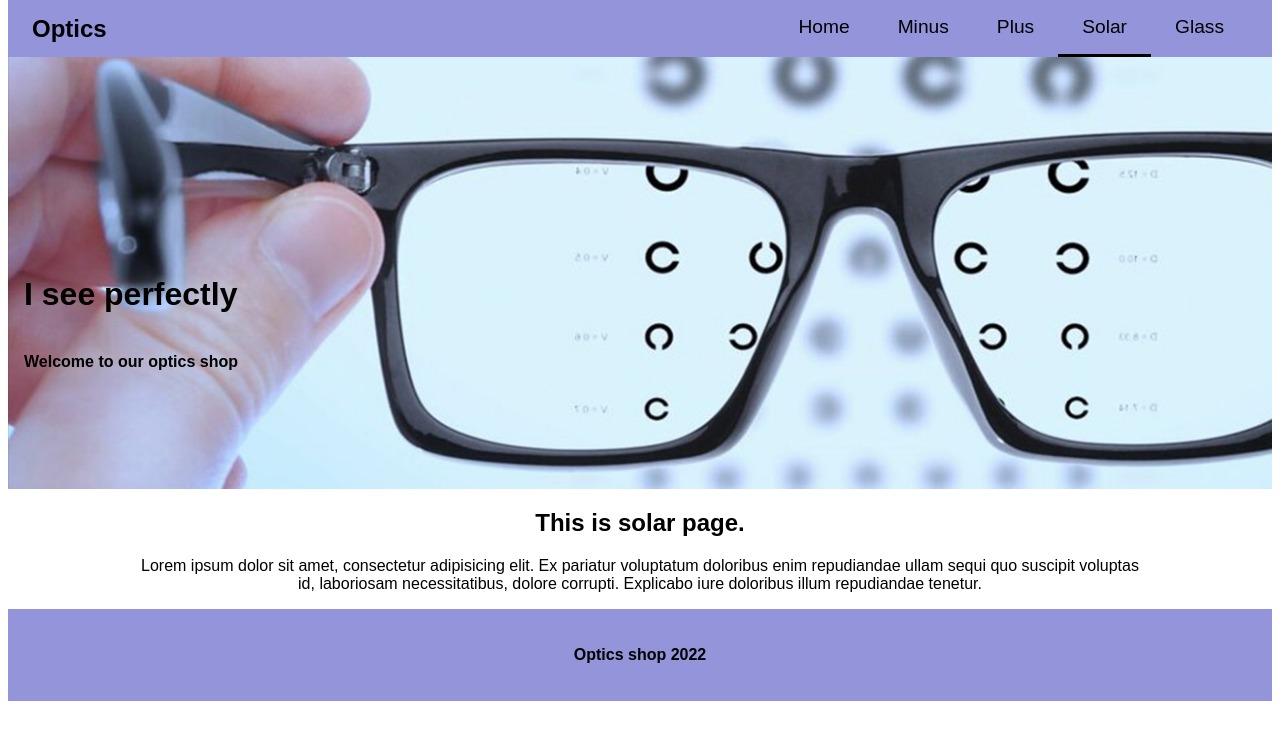
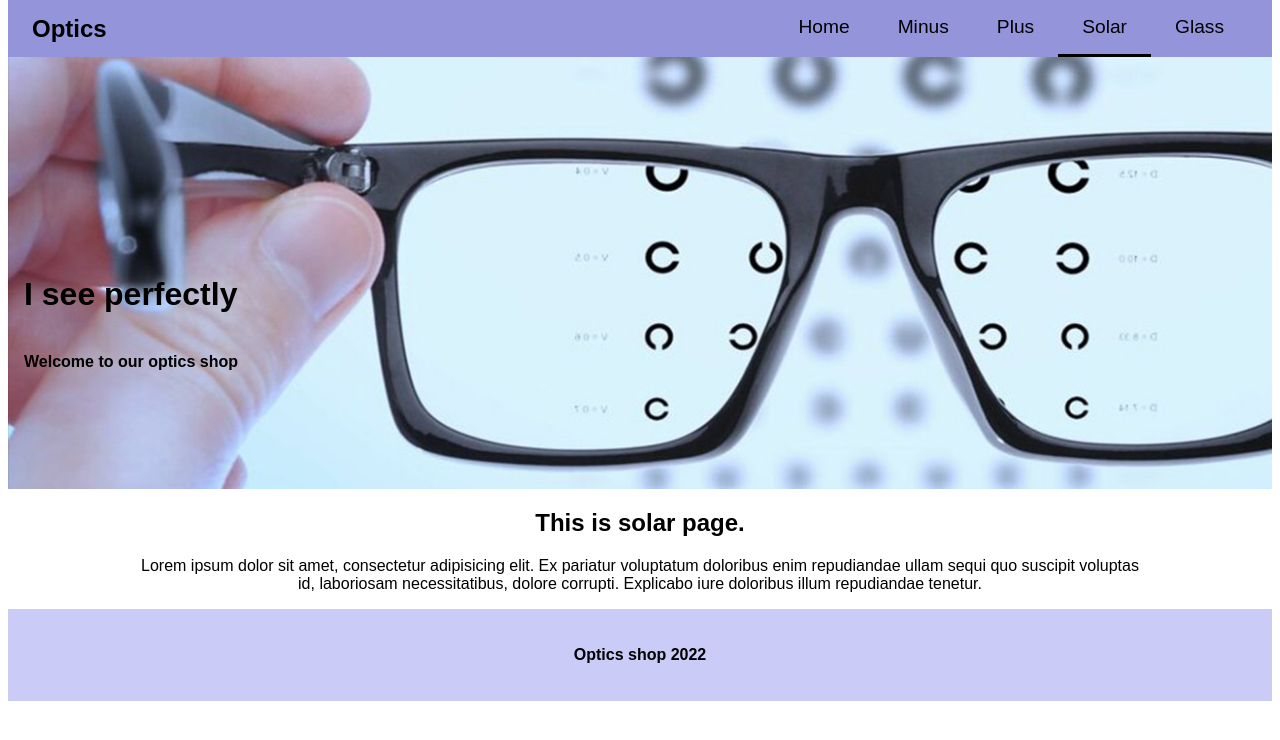
Before and after one commit to yryskulKuttubaeva/diploma, a React (Create React App) app: page /solar in a window 1280 px wide. Shown: the top 740 px of the page. Built offline with nearby package versions, Linux system fonts and the light colour scheme; a web font is replaced by a local one.

Commit message:
.footer change bgc

```diff
--- a/src/components/Footer/Footer.css
+++ b/src/components/Footer/Footer.css
@@ -1,5 +1,5 @@
 .Footer {
-  background-color: rgb(148, 148, 219);
+  background-color: rgb(203, 203, 248);
   padding: 1rem;
     text-align: center;
     color: black;
```
